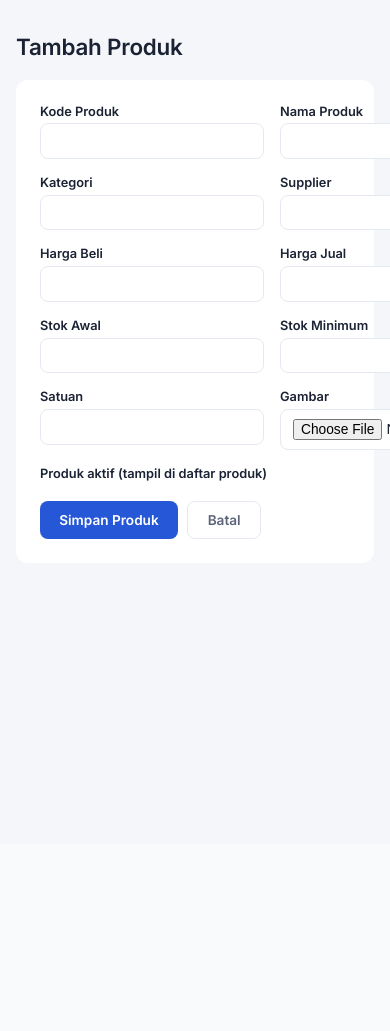
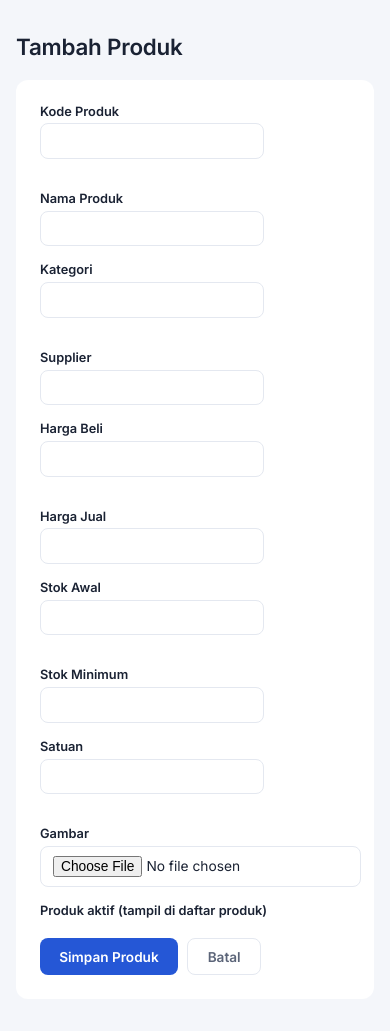
Before and after one commit to leyasabailly-prog/aplikasi-penjualan-stok, a Django app: template produk/templates/produk/form_produk.html in a window 390 px wide; the page is wider, and only the part inside the window is pictured. Before the commit the page ends 539 px from the top of that part, so only its background shows below. Run offline with Django 5.2, Linux system fonts and the light colour scheme; the template is opened without the code that fills it, so the values that code supplies are empty, except form fields; tables that the repository leaves empty hold one stand-in row (values such as "Sample post"); form fields are guessed from the names that the template uses; some libraries are stand-ins or nearby versions.

Commit message:
Update form_produk.html

```diff
--- a/produk/templates/produk/form_produk.html
+++ b/produk/templates/produk/form_produk.html
@@ -11,6 +11,9 @@
         border-radius: 8px; font-size: .85rem; background: #fff; color: var(--ink);
     }
     .form-row { display: grid; grid-template-columns: 1fr 1fr; gap: 1rem; }
+    @media (max-width: 560px) {
+        .form-row { grid-template-columns: 1fr; }
+    }
     .form-errors { color: var(--danger); font-size: .75rem; margin-top: .25rem; }
     .form-actions { display: flex; gap: .6rem; margin-top: 1.3rem; }
     .btn-primary {
```
